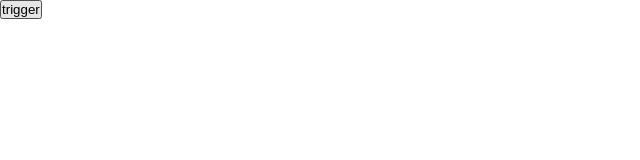
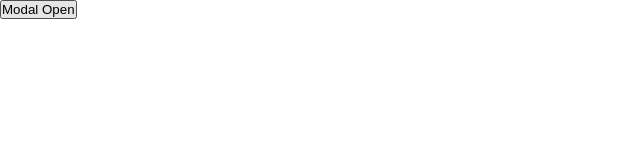
Before and after one commit to H-Genie/react-easy-design, a React (Vite) app: page / in a window 1280 px wide. Shown: the top 160 px of the page, without its empty margins (0-640 px from the left). Built offline with nearby package versions, Linux system fonts and the light colour scheme.

Commit message:
test : Dropdown 테스트

```diff
--- a/src/App.tsx
+++ b/src/App.tsx
@@ -1,21 +1,16 @@
-import Dropdown from "./components/Dropdown"
+import { useState } from "react"
+import Modal from "./components/Modal"
 
 export default function App() {
-  const items = [
-    { key: "ko", label: "Korean" },
-    { key: "en", label: "English" },
-    { key: "jp", label: "Japanese" }
-  ]
-
+  const [open, setOpen] = useState(false)
   return (
     <>
-      <Dropdown
-        menu={items}
-        onSelect={item => console.log(item.key)}
-        placement="bottomLeft"
-      >
-        <button>trigger</button>
-      </Dropdown>
+      <button onClick={() => setOpen(true)}>Modal Open</button>
+
+      <Modal open={open} onClose={() => setOpen(false)}>
+        Lorem Ipsum is simply dummy text of the printing and typesetting
+        industry.
+      </Modal>
     </>
   )
 }
--- a/src/components/Modal/Modal.css
+++ b/src/components/Modal/Modal.css
@@ -8,6 +8,7 @@
   padding: 32px 16px 16px 16px;
   border-radius: 8px;
   position: relative;
+  z-index: 999;
 }
 
 .modal::backdrop {
```
Also changed, not shown: 2 other files (tests, documents, lock files or other folders).
